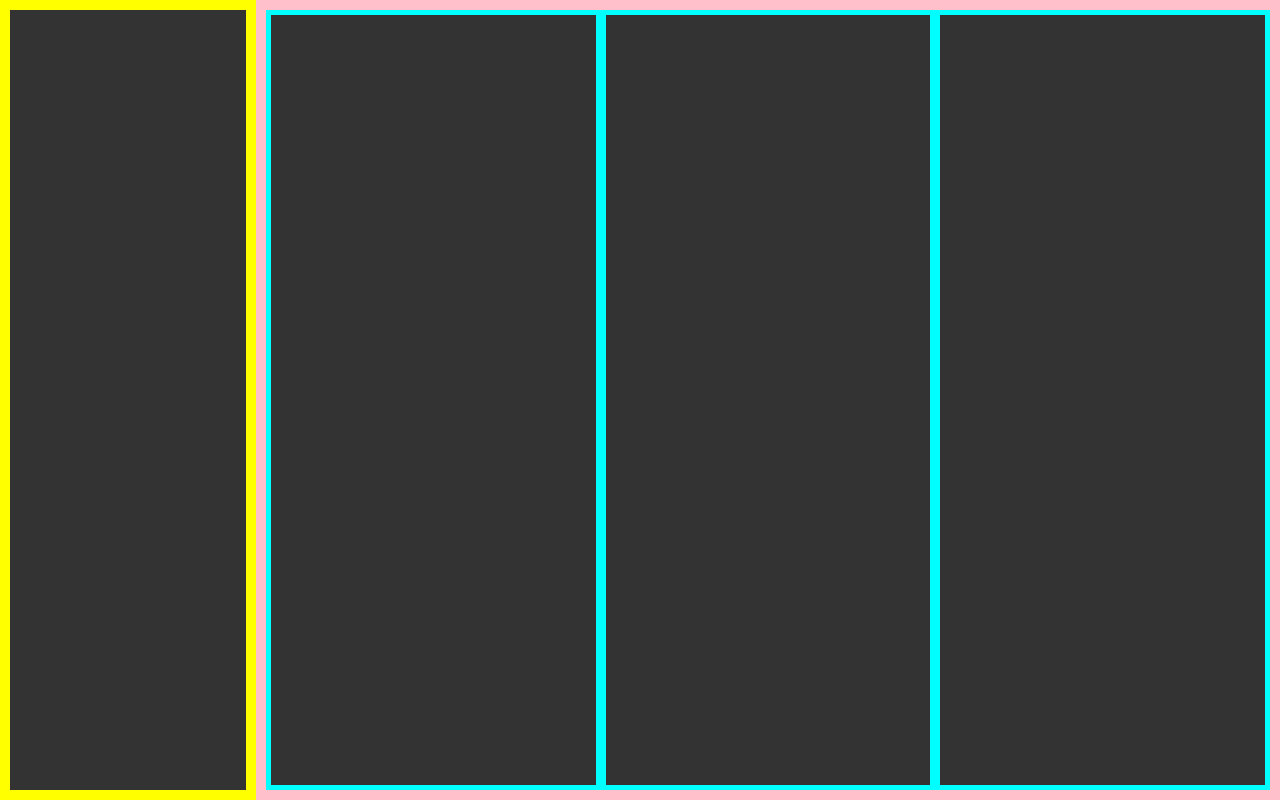
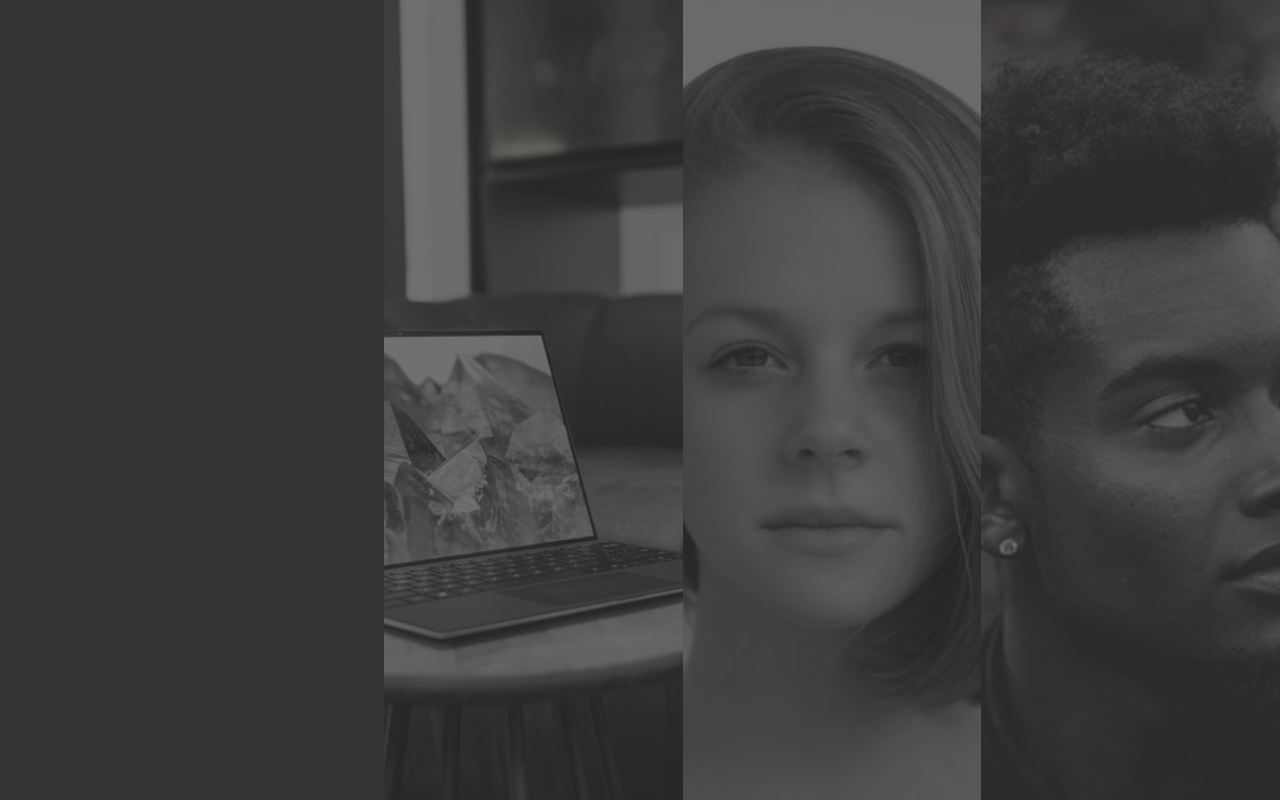
Before and after one commit to rmcobol/sourcetree, a plain HTML site: page index.html in a window 1280 px wide. Drawn offline with Linux system fonts and the light colour scheme.

Commit message:
article 컨켄츠 추가

```diff
--- a/index.html
+++ b/index.html
@@ -5,7 +5,7 @@
     <meta http-equiv="X-UA-Compatible" content="IE=edge">
     <meta name="viewport" content="width=device-width, initial-scale=1.0">
     <link rel="stylesheet" href="css/style.css">
-    <title>step1 레이아웃</title>
+    <title>step2 섹션 컨텐츠 추가</title>
 </head>
 <body>
  <main>
@@ -13,9 +13,16 @@
 
      </header>
      <section>
-         <article></article>
-         <article></article>
-         <article></article>
+         <article>
+            <img src="img/pic1.jpg" alt="풍경1">
+         </article>
+
+         <article>
+            <img src="img/pic2.jpg" alt="풍경2">
+         </article>
+         <article>
+            <img src="img/pic3.jpg" alt="풍경2">
+         </article>
      </section>
  </main>
 </body>
--- a/scss/style.scss
+++ b/scss/style.scss
@@ -9,22 +9,31 @@ main{
     display: flex;
 
     header{
-        width: 20%;
+        width: 30%;
         height: 100%;
-        border: 10px solid yellow;
+       // border: 10px solid yellow;
 
     }
 
     section{
-        width: 80%;
+        width: 70%;
         height: 100%;
-        border: 10px solid pink;
+        //border: 10px solid pink;
 
         display: flex;
 
         article{
-            flex:1;
-            border: 5px solid aqua;
+           flex:1;
+           // border: 5px solid aqua;
+           overflow: hidden;
+           filter: saturate(10%);
+           opacity: 0.3;
+
+           img{
+               width: 100%;
+               height: 100%;
+               object-fit: cover;
+           }
         }
     }
 
```
Also changed, not shown: css/style.css, 1 other file.
